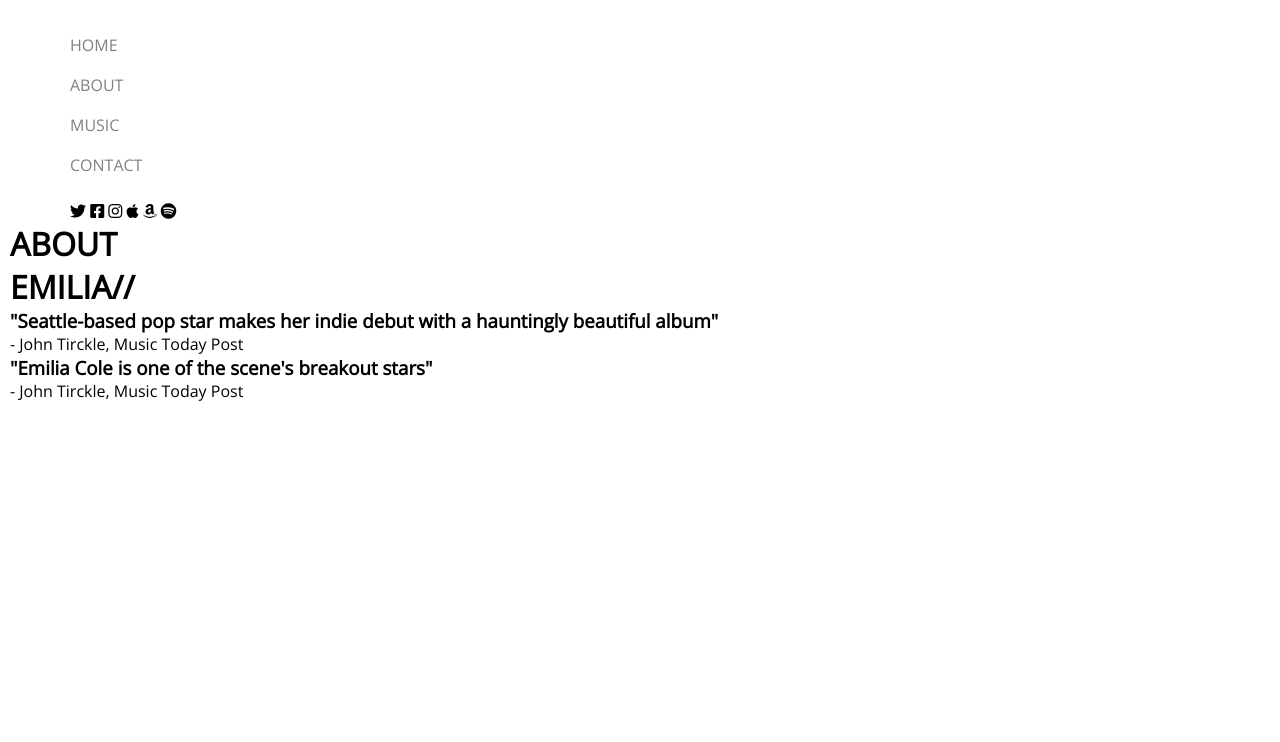
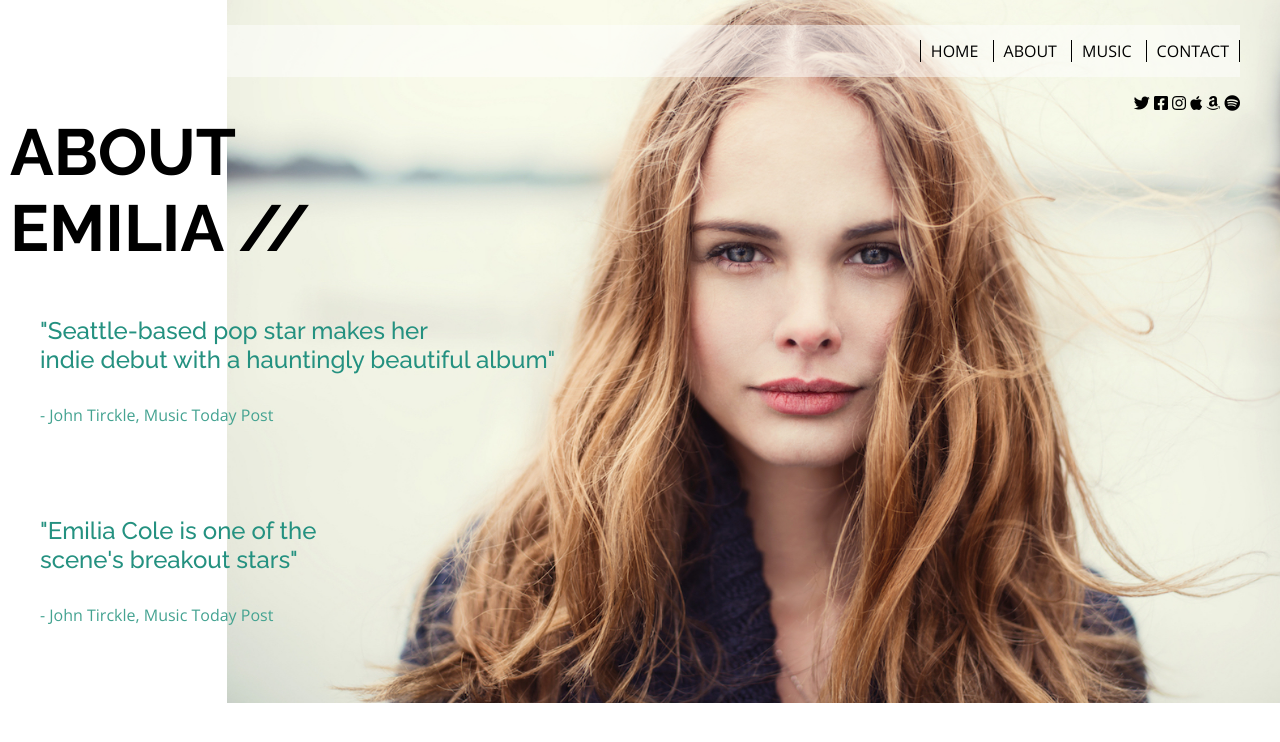
Before and after one commit to RodriGBorges/IntroAl-Front, a website: page views/about.html in a window 1280 px wide. Drawn offline with nearby package versions, Linux system fonts and the light colour scheme.

Commit message:
About Emilia terminado.

```diff
--- a/public/css/about.css
+++ b/public/css/about.css
@@ -0,0 +1,25 @@
+body.about{
+    background-image: url('/images/emilia-about.jpg');
+    background-repeat: no-repeat;
+    background-position: right top;
+    background-size: 82.3%;
+}
+.about section{
+    margin-left: 30px;
+    margin-top: 50px;
+}
+.about h3{
+    color: #249180;
+    font-size: 24px;
+    font-family: 'Raleway', sans-serif;
+    font-weight: 500 ;
+}
+.about p{
+    color: #44a391;
+    margin-top: 20px;
+    margin-bottom: 20px;
+}
+.about section article p{
+    margin-top: 30px;
+    margin-bottom: 90px;
+}
--- a/public/css/general.css
+++ b/public/css/general.css
@@ -1,4 +1,4 @@
-@import url('https://fonts.googleapis.com/css2?family=Open+Sans&family=Raleway:wght@400;700&family=Work+Sans&display=swap');
+@import url('https://fonts.googleapis.com/css2?family=Open+Sans&family=Raleway:wght@400;700&family=Work+Sans&display&family=Raleway:wght@500&display=swap');
 
 /* font-family: 'Open Sans', sans-serif;
 
@@ -21,3 +21,9 @@ a{
 li{
 list-style: none;
 }
+
+.titulo{
+    text-transform: uppercase;
+    font-size: 65px;
+    font-family: 'Raleway', sans-serif;
+}
--- a/public/css/header.css
+++ b/public/css/header.css
@@ -1,3 +1,4 @@
+/* header del home */
 header nav ul li a{
     color: grey;
     text-transform: uppercase;
@@ -11,3 +12,25 @@ header nav {
 header nav a{
     color: black;
 }
+/* header horizontal */
+header.row nav{
+    text-align: right;
+}
+header.row nav.menu{
+    background-color: rgba(255, 255, 255, .5);
+    padding-top: 15px;
+    padding-bottom: 15px;
+}
+header.row nav ul li{
+    display: inline-block;
+    border-left: 1px solid black;
+    padding-left: 10px;
+    padding-right: 10px;
+}
+header.row nav ul li:last-child{
+    border-right: 1px solid black;
+}
+header.row nav ul li a{
+    color: black;
+    line-height: 20px;
+}
--- a/public/css/home.css
+++ b/public/css/home.css
@@ -22,3 +22,8 @@ body.home{
     font-family: 'Raleway', sans-serif;
     background-color: rgba(255, 255, 255, .5);
 }
+.about h1{
+    text-transform: uppercase;
+    font-size: 65px;
+    font-family: 'Raleway', sans-serif;
+}
--- a/views/about.html
+++ b/views/about.html
@@ -8,9 +8,9 @@
     <link rel="stylesheet" href="https://use.fontawesome.com/releases/v5.15.3/css/all.css" integrity="sha384-SZXxX4whJ79/gErwcOYf+zWLeJdY/qpuqC4cAa9rOGUstPomtqpuNWT9wdPEn2fk" crossorigin="anonymous">
     <link rel="stylesheet" href="/css/styles.css">
 </head>
-<body>
-    <header>
-        <nav>
+<body class="about">
+    <header class="row">
+        <nav class="menu">
             <ul>
                 <li><a href="/">home</a></li>
                 <li><a href="/about">about</a></li>
@@ -18,7 +18,7 @@
                 <li><a href="/contact">contact</a></li>
             </ul>
         </nav>
-        <nav>
+        <nav class="redes">
             <a href=""><i class="fab fa-twitter"></i></a>
             <a href=""><i class="fab fa-facebook-square"></i></a>
             <a href=""><i class="fab fa-instagram"></i></a>
@@ -28,14 +28,14 @@
         </nav>
     </header>
     <main>
-        <h1>ABOUT<br>EMILIA//</h1>
+        <h1 class="titulo">ABOUT<br>EMILIA //</h1>
         <section>
             <article>
-                <h3>"Seattle-based pop star makes her indie debut with a hauntingly beautiful album"</h3>
+                <h3>"Seattle-based pop star makes her <br>indie debut with a hauntingly beautiful album"</h3>
                 <p>- John Tirckle, Music Today Post</p>
             </article>
             <article>
-                <h3>"Emilia Cole is one of the scene's breakout stars"</h3>
+                <h3>"Emilia Cole is one of the <br>scene's breakout stars"</h3>
                 <p>- John Tirckle, Music Today Post</p>
             </article>
         </section>
```
Also changed, not shown: views/contact.html (+2 -2 lines), views/music.html (+2 -2 lines).
